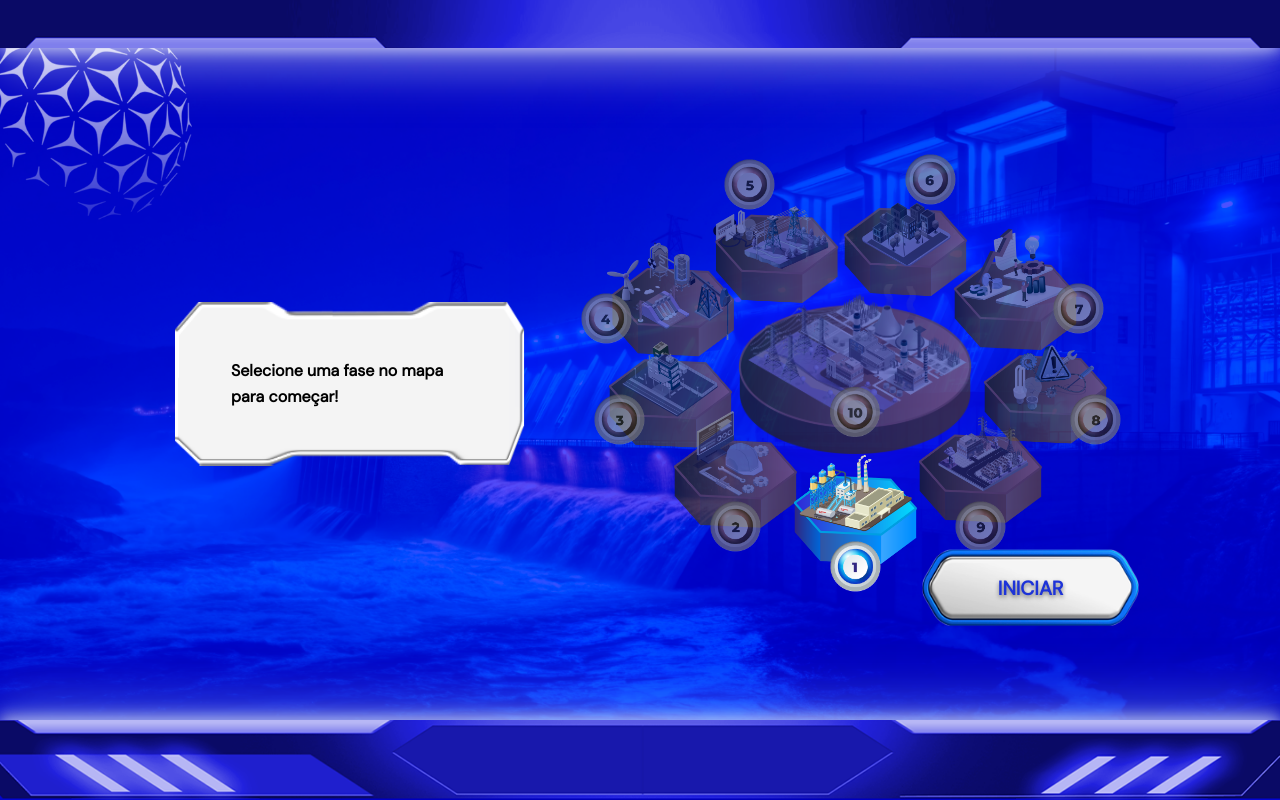
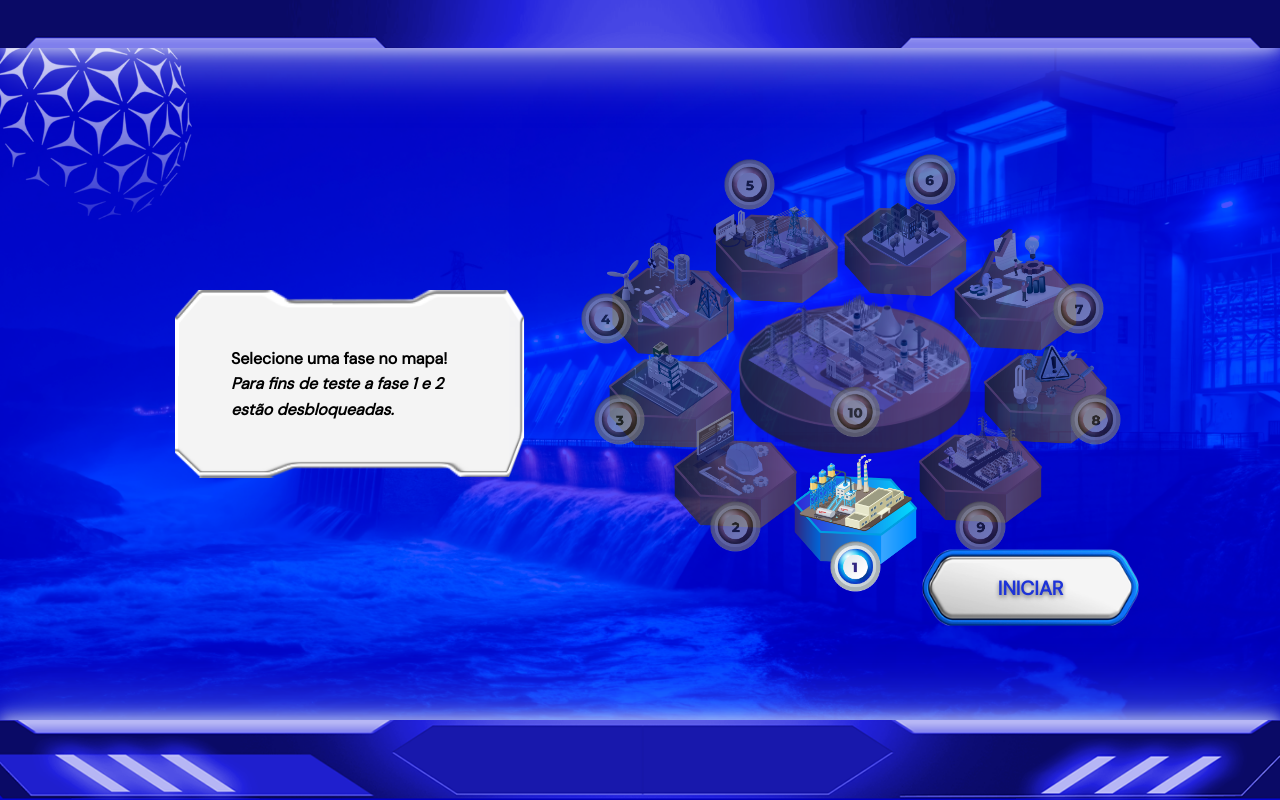
Before and after one commit to Deigio1989/axia, a React (Vite) app: page /#/levels in a window 1280 px wide. Built offline with nearby package versions, Linux system fonts and the light colour scheme.

Commit message:
disclaimer for test

```diff
--- a/src/pages/3-LevelSelection/index.jsx
+++ b/src/pages/3-LevelSelection/index.jsx
@@ -92,7 +92,11 @@ export function LevelSelection() {
                 </div>
               ) : (
                 <div>
-                  <b>Selecione uma fase no mapa para começar!</b>
+                  <b>
+                    Selecione uma fase no mapa!
+                    <br />
+                    <i>Para fins de teste a fase 1 e 2 estão desbloqueadas.</i>
+                  </b>
                 </div>
               )}
             </div>
```
